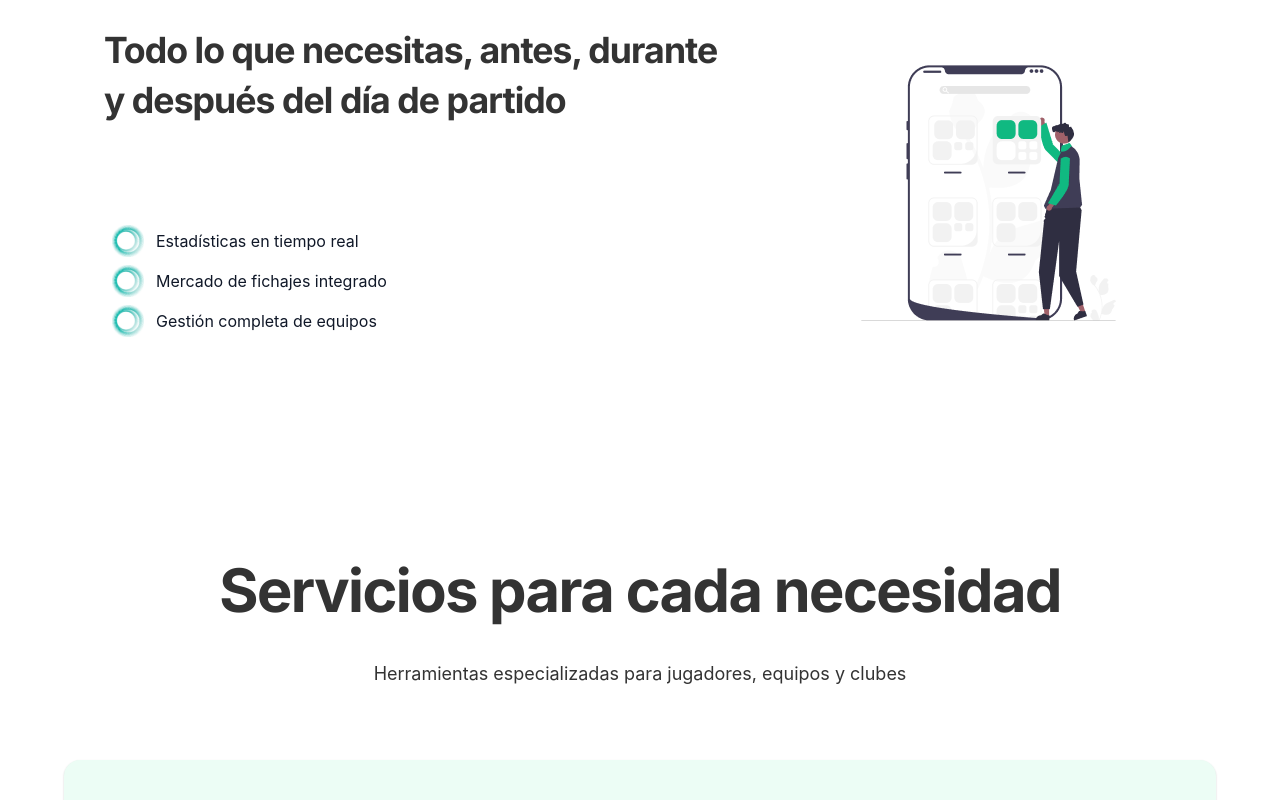
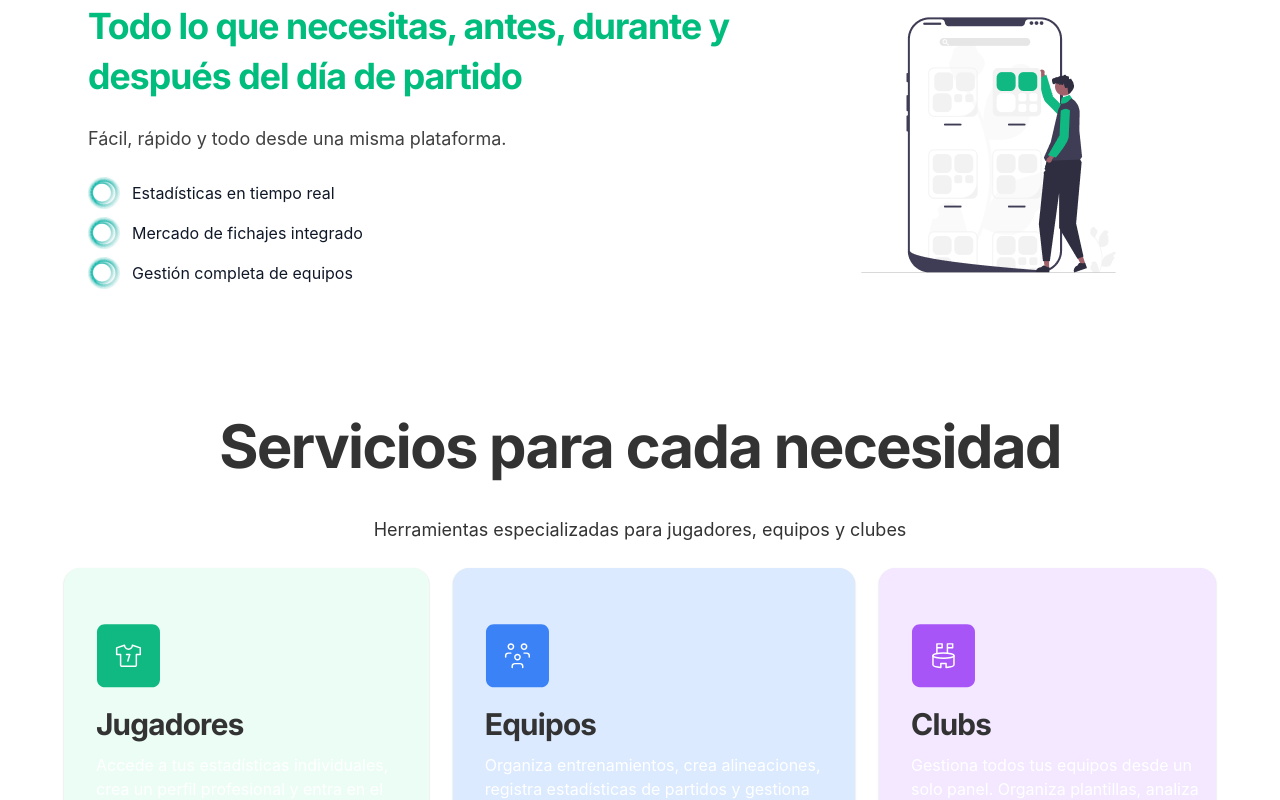
Before and after one commit to SEJAps/match-day, a React (Vite) app: page / in a window 1280 px wide. Shown: the part 1180-1980 px from the top of the page. Built offline with nearby package versions, Linux system fonts and the light colour scheme; a web font is replaced by a local one.

Commit message:
Refactor code structure for improved readability and maintainability

```diff
--- a/index.html
+++ b/index.html
@@ -2,7 +2,7 @@
 <html lang="es">
   <head>
     <meta charset="UTF-8" />
-    <link rel="icon" type="image/svg+xml" href="/logo.svg" />
+    <link rel="icon" type="image/svg+xml" href="/logo_without_text.svg" />
     <meta name="viewport" content="width=device-width, initial-scale=1.0" />
     <title>Match Day</title>
   </head>
--- a/src/components/molecules/Card.tsx
+++ b/src/components/molecules/Card.tsx
@@ -125,7 +125,7 @@ const Card: FC<CardProps> = ({
 
         <Text
           className={cn(
-            "m-4 leading-snug",
+            "m-4 leading-snug text-neutral-600",
             // En móvil, truncar a 2 líneas; en sm+ mostrar completo
             "line-clamp-2 sm:line-clamp-none",
           )}
--- a/src/components/organisms/FeatureList.tsx
+++ b/src/components/organisms/FeatureList.tsx
@@ -57,7 +57,7 @@ const FeatureList: FC<FeatureListProps> = ({
         variant="none"
         spacing={spacing}
         padding={padding}
-        className={`flex flex-col max-w-80 mx-auto p-6 md:p-6 md:min-w-[648px] min-h-34 ${listClassName}`}
+        className={`flex flex-col  mx-auto md:min-w-[648px] ${listClassName}`}
       >
         {items.map((item, idx) => {
           // Si es inpar al aderecha si es para izquierda
--- a/src/components/templates/FeatureTwoColumnTemplate.tsx
+++ b/src/components/templates/FeatureTwoColumnTemplate.tsx
@@ -1,6 +1,6 @@
 import type { FC } from "react";
 import { Heading, FeatureList } from "@/components";
-import { Image } from "@/components/atoms";
+import { Image, Text } from "@/components/atoms";
 import type { FeatureItem } from "@/components/organisms/FeatureList";
 
 export interface FeatureTwoColumnTemplateProps {
@@ -30,18 +30,25 @@ const FeatureTwoColumnTemplate: FC<FeatureTwoColumnTemplateProps> = ({
   return (
     <aside className={`flex flex-col md:flex-row  ${className}`}>
       <section className="flex-1 flex flex-col gap-6 p-6 ">
-        <Heading as="h2" level="h3" weight="semibold">
+        <Heading
+          as="h2"
+          level="h3"
+          weight="semibold"
+          className="text-[#00BC7D]"
+        >
           {heading}
         </Heading>
-        {description && <p className="text-xl">{description}</p>}
+        {description && (
+          <Text size="lg" className="text-neutral-700">
+            {description}
+          </Text>
+        )}
         <FeatureList
           items={features}
           spacing={featureListProps?.spacing ?? "base"}
           padding={featureListProps?.padding ?? "none"}
           align={featureListProps?.align ?? "center"}
-          listClassName={
-            featureListProps?.listClassName ?? "px-8 sm:pl-20 text-lg"
-          }
+          listClassName={featureListProps?.listClassName}
           iconSize={featureListProps?.iconSize ?? 24}
           iconClassName={featureListProps?.iconClassName}
         />
--- a/src/components/templates/HeadlineSectionTemplate.tsx
+++ b/src/components/templates/HeadlineSectionTemplate.tsx
@@ -19,10 +19,10 @@ const HeadlineSectionTemplate: FC<HeadlineSectionTemplateProps> = ({
   textColor = "default",
 }) => {
   return (
-    <article className={`${bg} w-full py-12`}>
+    <article className={`${bg} w-full p-6`}>
       <section className="max-w-6xl mx-auto">
         {title && (
-          <aside className="flex flex-col gap-8 px-4 py-6">
+          <aside className="flex flex-col gap-8 px-4 ">
             {title && (
               <Heading as="h2" level="h1" align="center" color={color}>
                 {title}
@@ -36,7 +36,9 @@ const HeadlineSectionTemplate: FC<HeadlineSectionTemplateProps> = ({
             )}
           </aside>
         )}
-        <article className={`py-6 sm:py-12`}>{children}</article>
+        <article className={`py-6 sm:py-6 flex flex-col md:flex-row gap-6`}>
+          {children}
+        </article>
       </section>
     </article>
   );
--- a/src/components/templates/LeadSectionTemplate.tsx
+++ b/src/components/templates/LeadSectionTemplate.tsx
@@ -19,7 +19,7 @@ const LeadSectionTemplate: FC<LeadSectionTemplateProps> = ({
   textColor = "default",
 }) => {
   return (
-    <article className={`${bg} w-full py-12`}>
+    <article className={`${bg} w-full py-6`}>
       <section className="max-w-6xl mx-auto">
         {title && (
           <aside className="flex flex-col gap-8 px-4 py-6">
--- a/src/pages/MatchDay.tsx
+++ b/src/pages/MatchDay.tsx
@@ -129,7 +129,6 @@ const MatchDay: FC = () => {
             }),
           }))}
           featureListProps={{
-            listClassName: "text-lg",
             iconSize: 32,
           }}
           media={{
--- a/src/pages/PlayersPage.tsx
+++ b/src/pages/PlayersPage.tsx
@@ -131,10 +131,10 @@ const PlayersPage: FC = () => {
                       `pages.players.sections.professionalProfile.items.${idx}`,
                       {
                         defaultValue: item,
-                      }
+                      },
                     )}
                   </li>
-                )
+                ),
               )}
             </ul>
           </aside>
```
Also changed, not shown: public/logo_without_text.svg (added), src/assets/images/png/frame-427318449.png.
